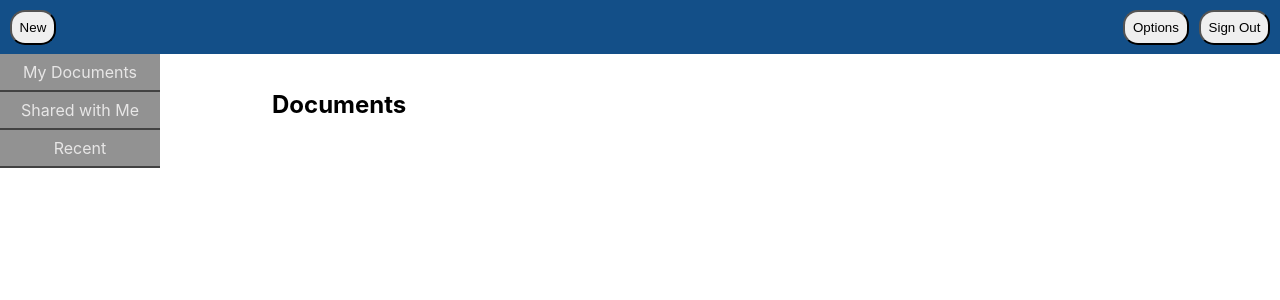
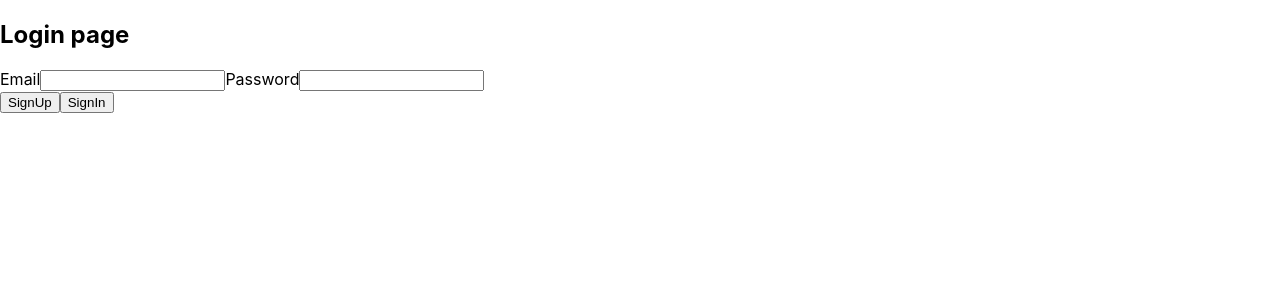
Before and after one commit to brendan-cronan/WebAppProject, a React (Create React App) app in the folder granddrive/: page / in a window 1280 px wide. Shown: the top 300 px of the page. Built offline with nearby package versions, Linux system fonts and the light colour scheme.

Commit message:
Added routing with login

```diff
--- a/granddrive/package.json
+++ b/granddrive/package.json
@@ -5,6 +5,7 @@
   "dependencies": {
     "react": "^16.12.0",
     "react-dom": "^16.12.0",
+    "react-router-dom": "^5.1.2",
     "react-scripts": "3.2.0"
   },
   "scripts": {
--- a/granddrive/src/App.js
+++ b/granddrive/src/App.js
@@ -1,8 +1,15 @@
 import React from "react";
+import Login from "./Login";
 import Home from "./Home";
+import { Switch, Route } from "react-router-dom";
 
 function App() {
-  return <Home />;
+  return (
+    <Switch>
+      <Route exact path="/" component={Login} />
+      <Route path="/home" component={Home} />
+    </Switch>
+  );
 }
 
 export default App;
--- /dev/null
+++ b/granddrive/src/Login.jsx
@@ -0,0 +1,67 @@
+import React, { Component } from "react";
+import { AppAUTH } from "./db-init";
+
+class Login extends Component {
+    constructor(props) {
+        super(props);
+        this.state = {
+            userEmail: "",
+            userPassword: ""
+        }
+    }
+
+    render() {
+        return (
+            <div>
+                <h2>Login page</h2>
+                <div>
+                    <label>Email</label>
+                    <input type="text" name="userEmail" value={this.state.userEmail}
+                        onChange={(e) => this.updateFormData(e)} />
+                    <label>Password</label>
+                    <input type="password" name="userPassword" value={this.state.userPassword}
+                        onChange={(e) => this.updateFormData(e)} />
+                    <div>
+                        <button onClick={() => this.doSignUp()}>SignUp</button>
+                        <button onClick={() => this.doSignIn()}>SignIn</button>
+                    </div>
+
+                </div>
+            </div>
+        );
+    }
+
+    doSignUp() {
+        AppAUTH.createUserWithEmailAndPassword(this.state.userEmail, this.state.userPassword)
+            .then(u => {
+                console.log("User created with UID " + u.user.uid);
+                this.doSignIn();
+            })
+            .catch(err => {
+                console.log("Error " + err);
+            });
+    }
+
+    doSignIn() {
+        //console.log(`${this.userEmail} ${this.userPassword}`);
+        AppAUTH.signInWithEmailAndPassword(this.state.userEmail, this.state.userPassword)
+            .then(u => {
+                console.log("You logged in as " + u.user.email);
+                this.props.history.push("/home");
+            })
+            .catch(err => {
+                console.log("Error " + err);
+            });
+    }
+
+    updateFormData(ev) {
+        if (ev.target.type === "number") {
+            this.setState({ [ev.target.name]: Number(ev.target.value) });
+        } else {
+            this.setState({ [ev.target.name]: ev.target.value });
+        }
+    }
+
+}
+
+export default Login;
--- a/granddrive/src/db-init.js
+++ b/granddrive/src/db-init.js
@@ -1,5 +1,6 @@
 import firebase from "firebase/app";
 import "firebase/database";
+import "firebase/auth";
 
 // Your web app's Firebase configuration
 var firebaseConfig = {
@@ -16,4 +17,5 @@ var firebaseConfig = {
 firebase.initializeApp(firebaseConfig);
 
 const AppDB = firebase.database();
-export { AppDB }; // Make this name available to other modules
+const AppAUTH = firebase.auth();
+export { AppDB, AppAUTH }; // Make this name available to other modules
--- a/granddrive/src/index.js
+++ b/granddrive/src/index.js
@@ -2,10 +2,16 @@ import React from "react";
 import ReactDOM from "react-dom";
 import "./index.css";
 import App from "./App";
-//import { AppDB } from "./db-init.js";
+import { AppDB } from "./db-init.js";
+import { BrowserRouter } from "react-router-dom";
 import * as serviceWorker from "./serviceWorker";
 
-ReactDOM.render(<App />, document.getElementById("root"));
+ReactDOM.render(
+  <BrowserRouter>
+    <App />
+  </BrowserRouter>,
+  document.getElementById("root")
+);
 
 /*AppDB.ref("Users")
   .push()
```
Also changed, not shown: 1 other file (tests, documents, lock files or other folders).
